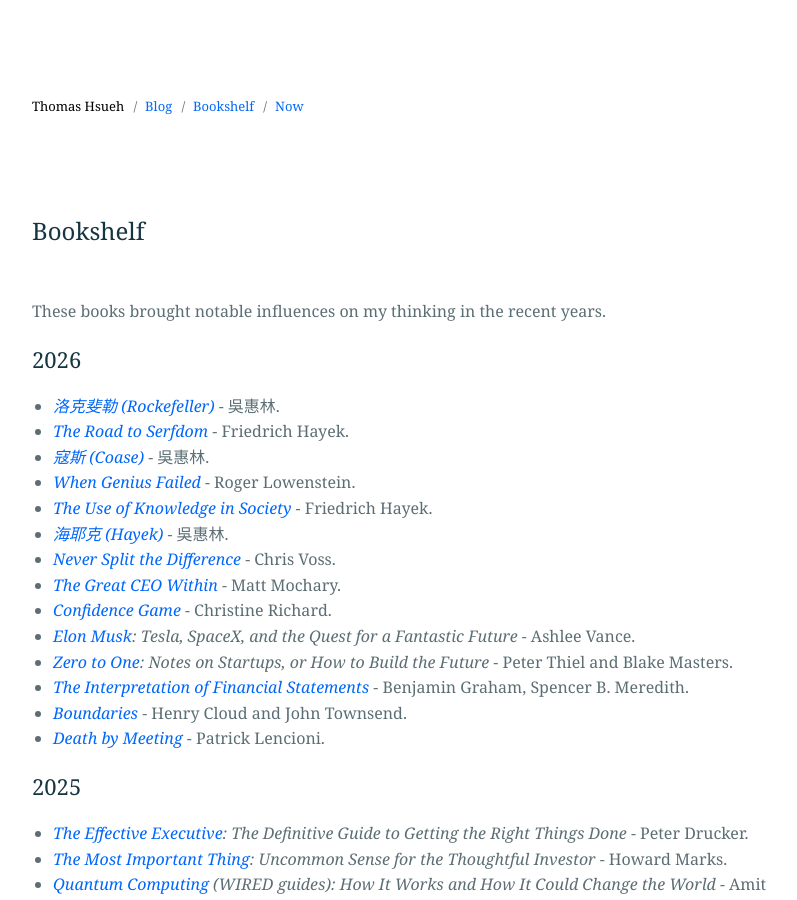
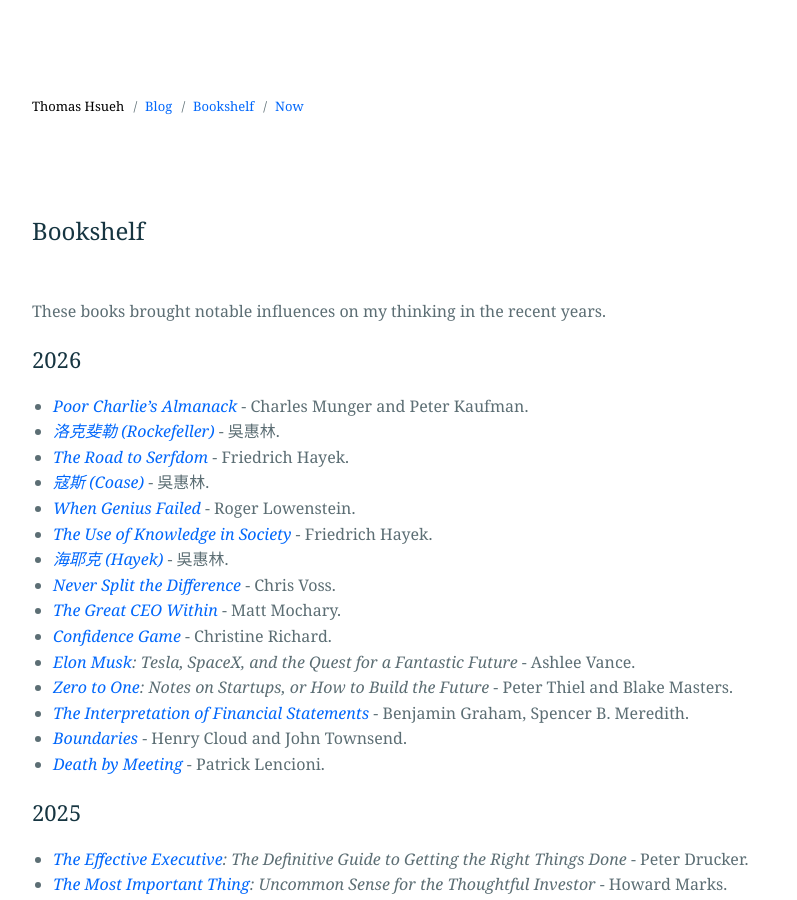
Before and after one commit to guiltygyoza/new-blog, a Jekyll site: the page built from _pages/bookshelf.markdown, in a window 1280 px wide and 900 px high. Shown: the whole window, without its empty margins (238-1035 px from the left). Built offline with Jekyll 4.4.1, drawn with Linux system fonts in a browser that asks for light colours.

Commit message:
add book

```diff
--- a/_pages/bookshelf.markdown
+++ b/_pages/bookshelf.markdown
@@ -7,6 +7,7 @@
 These books brought notable influences on my thinking in the recent years.
 
 ## 2026
+- *[Poor Charlie's Almanack](https://www.goodreads.com/book/show/944652.Poor_Charlie_s_Almanack){:target="_blank"}* - Charles Munger and Peter Kaufman.
 - *[洛克斐勒 (Rockefeller)](https://www.books.com.tw/products/0010964042){:target="_blank"}* - 吳惠林.
 - *[The Road to Serfdom](https://www.goodreads.com/sk/book/show/299215.The_Road_to_Serfdom){:target="_blank"}* - Friedrich Hayek.
 - *[寇斯 (Coase)](https://www.eslite.com/product/1001116712587705){:target="_blank"}* - 吳惠林.
```
